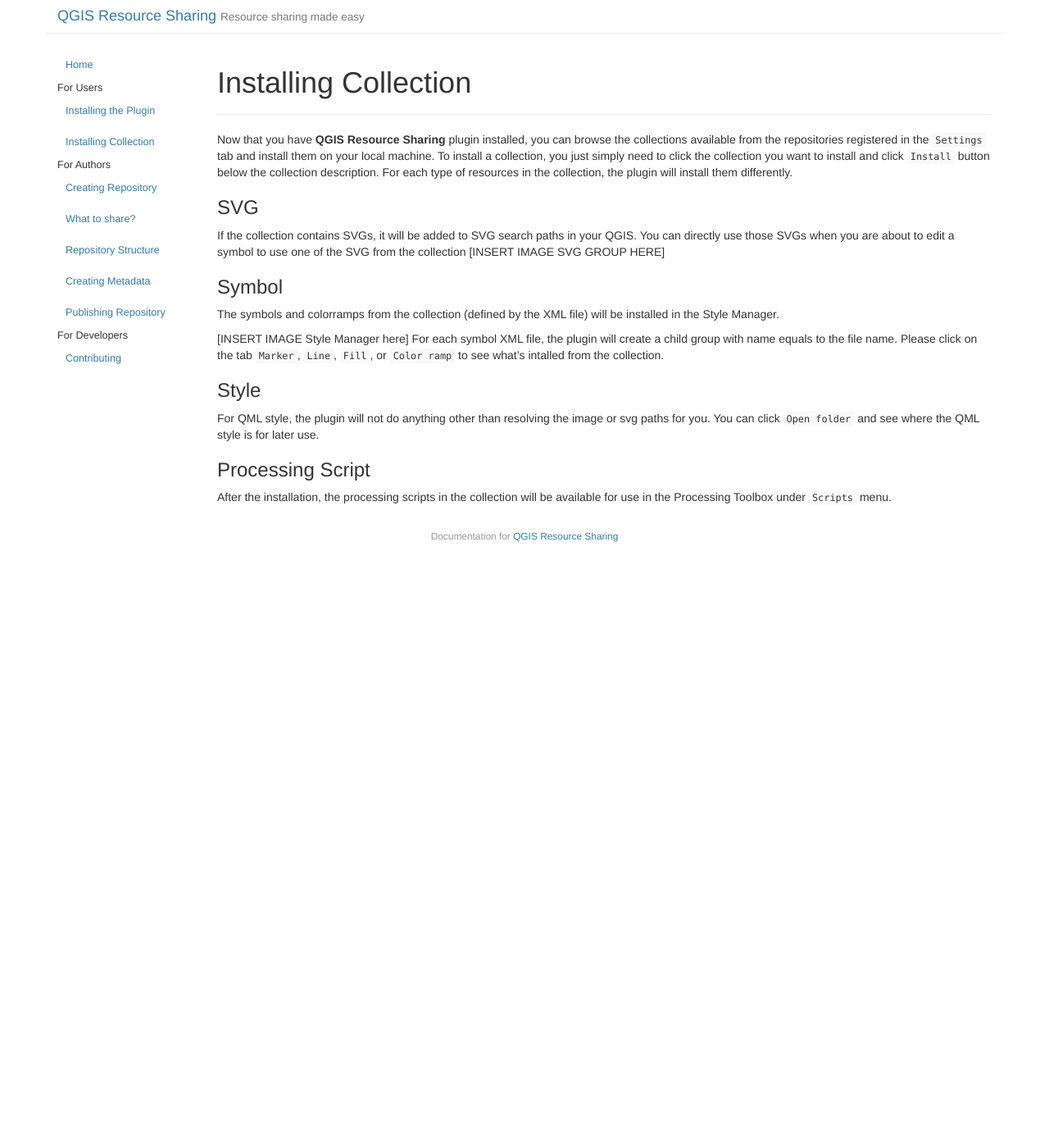
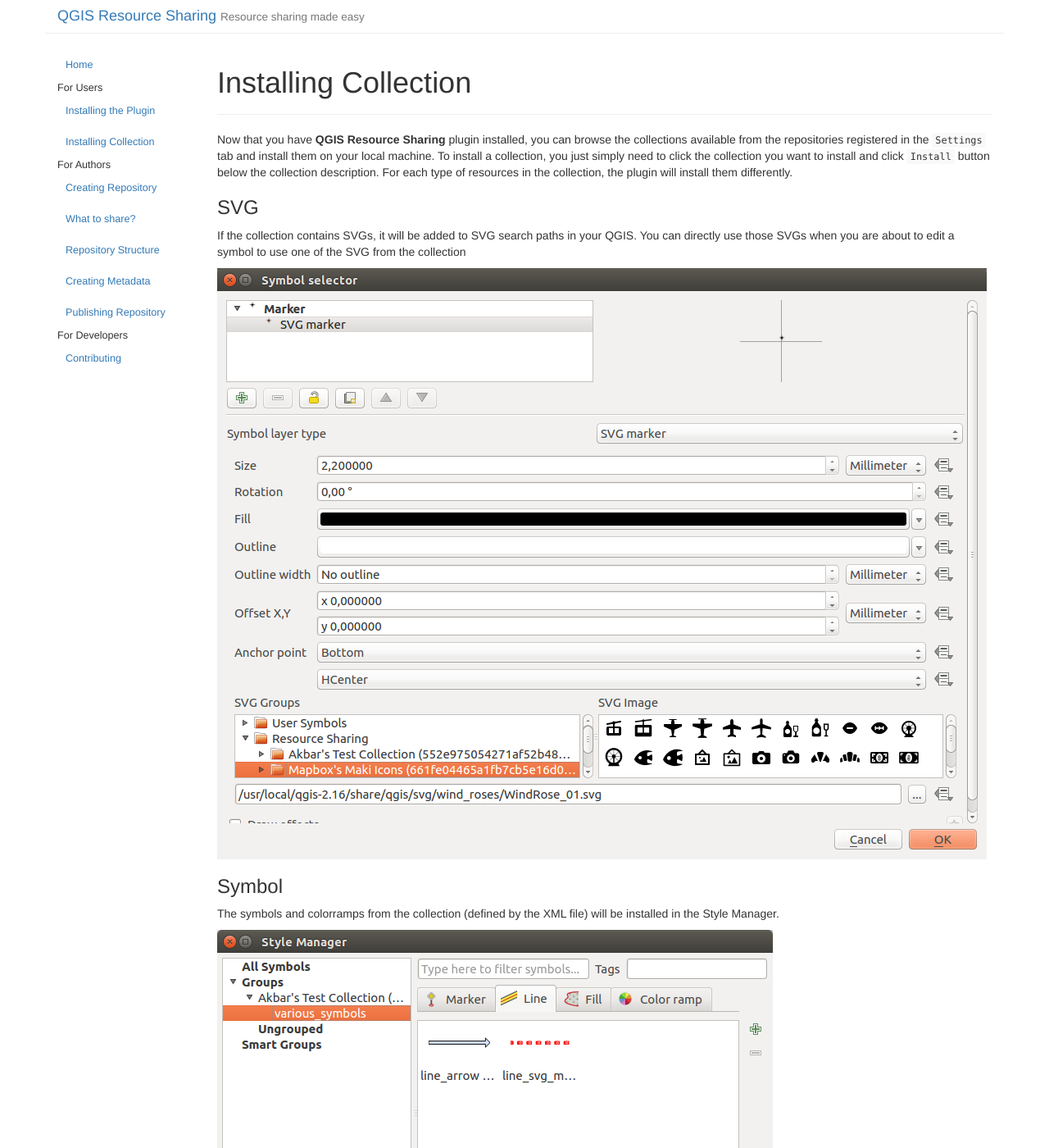
Before and after one commit to QGIS-Contribution/QGIS-ResourceSharing, a Jekyll site: the page built from _posts/2016-08-09-installing-collection.md, in a window 1280 px wide and 1400 px high. Shown: the whole window at 82% size. Built offline with Jekyll 4.4.1, drawn with Linux system fonts in a browser that asks for light colours; some of the changed text lies outside the part shown.

Commit message:
Add images.

````diff
--- a/_posts/2016-08-09-installing-collection.md
+++ b/_posts/2016-08-09-installing-collection.md
@@ -16,13 +16,15 @@
 If the collection contains SVGs, it will be added to SVG search paths in your
  QGIS. You can directly use those SVGs when you are about to edit a symbol to
   use one of the SVG from the collection
-  [INSERT IMAGE SVG GROUP HERE]
+
+![SVG Group]({{ site.baseurl }}/assets/svg_group.png)
 
 ### Symbol
 The symbols and colorramps from the collection (defined by the XML
 file) will be installed in the Style Manager.
 
-[INSERT IMAGE Style Manager here]
+![Style Manager]({{ site.baseurl }}/assets/style_manager.png)
+
 For each symbol XML file, the plugin will create a child group with name equals
 to the file name. Please click on the tab ```Marker```, ```Line```,
 ```Fill```, or ```Color ramp``` to see what's intalled from the collection.
````
Also changed, not shown: assets/processing_toolbox.png (added), assets/style_manager.png (added), assets/svg_group.png (added).
